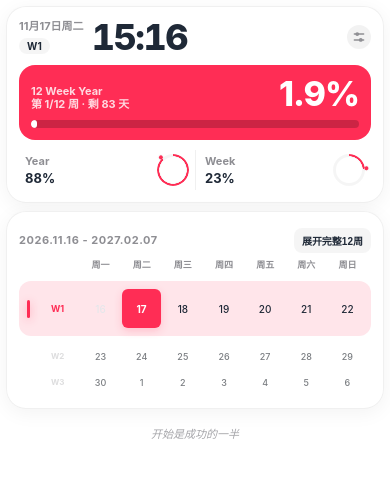
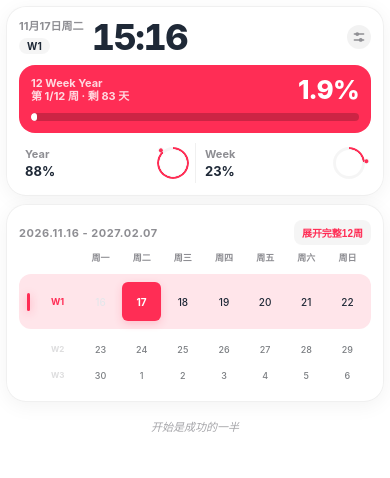
Before and after one commit to gjl2002/12week-, a plain HTML site: page index.html in a window 390 px wide. Drawn offline with Linux system fonts and the light colour scheme.

Commit message:
Show widget controls on hover and reduce progress size

```diff
--- a/index.html
+++ b/index.html
@@ -105,7 +105,9 @@
         .overview-tools .dash-ctrls { position: static; opacity: 0; }
         .time-overview-card:hover .overview-tools .dash-ctrls,
         .overview-tools:hover .dash-ctrls { opacity: 1; }
-        .btn-display { opacity: 1 !important; }
+        .overview-tools .btn-display { opacity: 0; pointer-events: none; transition: opacity 0.2s ease; }
+        .time-overview-card:hover .overview-tools .btn-display,
+        .overview-tools .btn-display:focus-visible { opacity: 1; pointer-events: auto; }
 
         .overview-primary {
             background: var(--accent-color); color: #fff; border-radius: 16px;
@@ -113,7 +115,7 @@
         }
         .overview-primary-top { display: flex; align-items: flex-end; justify-content: space-between; gap: 10px; }
         .overview-primary .card__label { color: rgba(255,255,255,0.82); }
-        .overview-primary .main-stat { font-size: 38px; }
+        .overview-primary .main-stat { font-size: 32px; white-space: nowrap; }
         .overview-primary .hero-bar { margin-top: 9px; }
         .overview-secondary { display: grid; grid-template-columns: repeat(2, minmax(0, 1fr)); min-width: 0; }
         .overview-ring-metric { display: flex; align-items: center; justify-content: space-between; gap: 8px; min-width: 0; padding: 4px 10px; }
@@ -125,7 +127,10 @@
         .cal-header { gap: 8px; }
         .cal-title { min-width: 0; overflow: hidden; text-overflow: ellipsis; white-space: nowrap; }
         .cal-actions { display: flex; align-items: center; gap: 6px; flex-shrink: 0; }
-        .calendar-mode-btn { border: 0; border-radius: 8px; padding: 5px 8px; background: var(--track-bg); color: var(--text-main); font-size: 10px; font-weight: 700; cursor: pointer; white-space: nowrap; }
+        .calendar-mode-btn { display: inline-flex; align-items: center; opacity: 0; pointer-events: none; transition: opacity 0.2s ease, background 0.2s ease; border: 0; border-radius: 8px; padding: 5px 8px; background: var(--track-bg); color: var(--accent-color); font-size: 10px; font-weight: 700; cursor: pointer; white-space: nowrap; }
+        #calendar-card:hover .calendar-mode-btn,
+        .calendar-mode-btn:focus-visible { opacity: 1; pointer-events: auto; }
+        .calendar-mode-btn:hover { background: var(--accent-color); color: #fff; }
 
         .display-options { display: grid; gap: 8px; margin-top: 14px; text-align: left; }
         .display-option { display: flex; align-items: center; justify-content: space-between; gap: 12px; padding: 9px 10px; border-radius: 10px; background: var(--track-bg); color: var(--text-main); font-size: 13px; }
@@ -330,7 +335,10 @@
             .time-overview-card { padding: 12px; gap: 10px; }
             .overview-date-time { gap: 8px; }
             .overview-primary { padding: 12px; }
-            .overview-primary .main-stat { font-size: 34px; }
+            .overview-primary-top { display: grid; grid-template-columns: minmax(0, 1fr) auto; align-items: start; gap: 6px; }
+            .overview-primary-info { min-width: 0; }
+            .overview-primary-info .card__label:last-child { white-space: normal; line-height: 1.25; }
+            .overview-primary .main-stat { font-size: 26px; }
             .overview-ring-metric { padding: 4px 6px; }
             .overview-ring-metric + .overview-ring-metric { padding-left: 9px; }
             .overview-ring-metric .apple-ring-container { width: 32px; height: 32px; }
@@ -356,6 +364,7 @@
 
         @media (hover: none) {
             .overview-tools .dash-ctrls { opacity: 1; }
+            .overview-tools .btn-display, .calendar-mode-btn { opacity: 1; pointer-events: auto; }
         }
     </style>
 </head>
@@ -383,7 +392,7 @@
 
         <div class="overview-primary" id="metric-12w">
             <div class="overview-primary-top">
-                <div>
+                <div class="overview-primary-info">
                     <div class="card__label">12 Week Year</div>
                     <div class="card__label" style="margin: 0;">第 <span id="weeks-12w-num">1</span>/12 周 · 剩 <span id="days-12w-left">0</span> 天</div>
                 </div>
```
